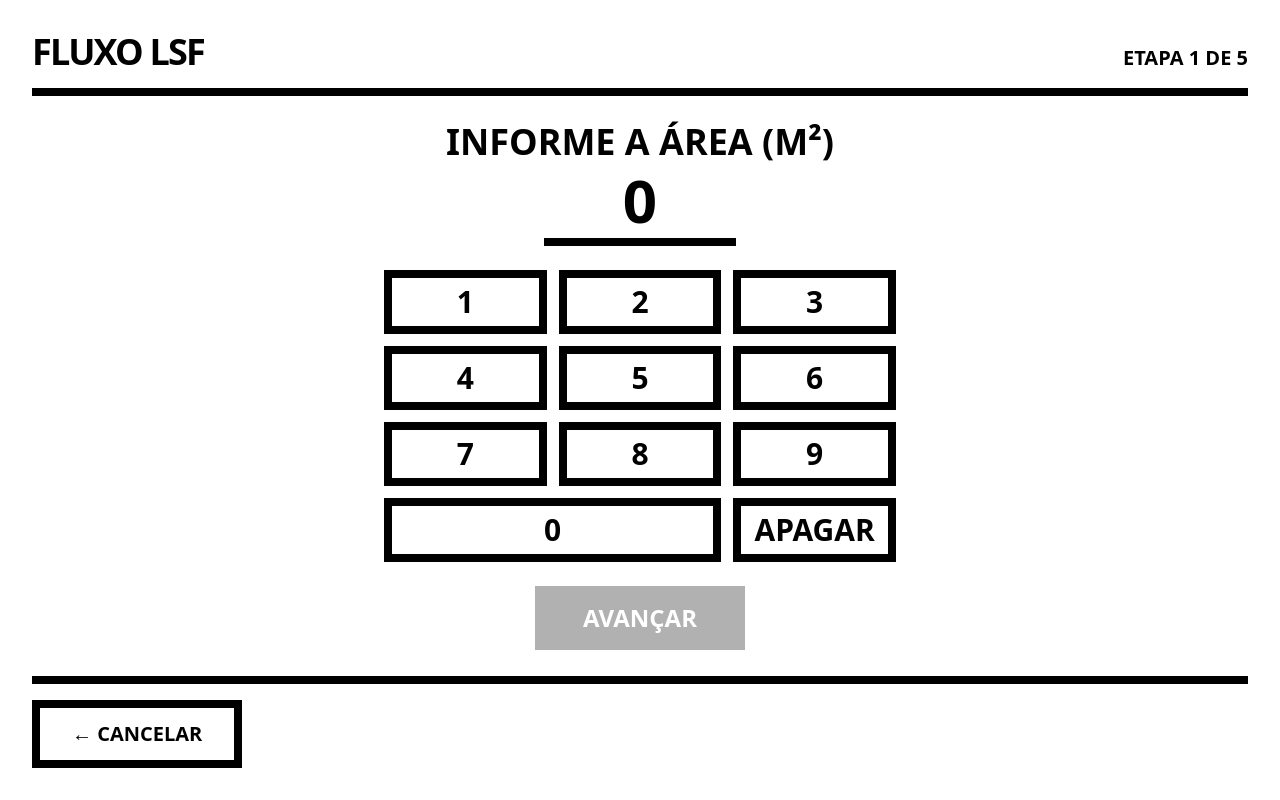
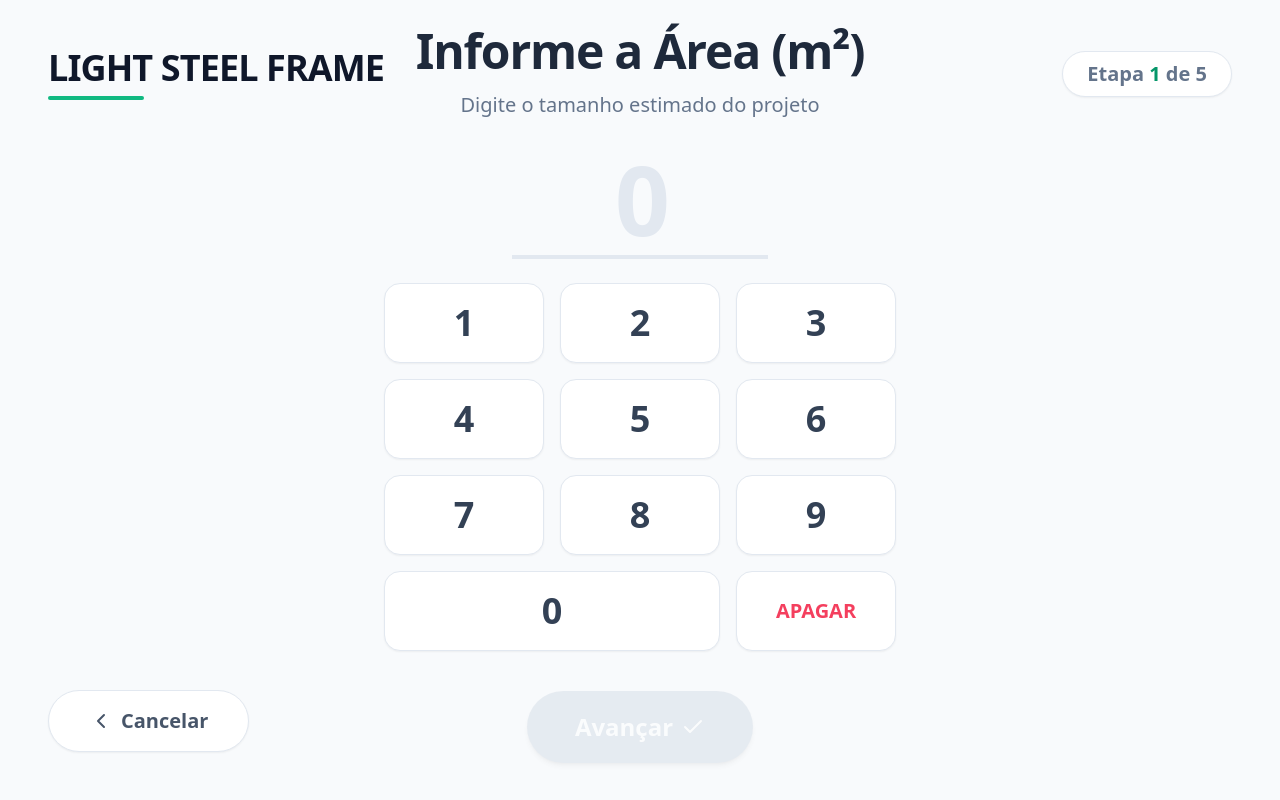
Before and after one commit to pariziigor/Aulevi_Totem_Kiosk, a React (Vite) app in the folder frontend/: page /fluxo/LSF in a window 1280 px wide. Built offline with nearby package versions, Linux system fonts and the light colour scheme.

Commit message:
style(frontend): migrate LSF module to clean corporate design and fix TS/ESLint warnings

```diff
--- a/frontend/src/pages/LSFFlow.tsx
+++ b/frontend/src/pages/LSFFlow.tsx
@@ -4,6 +4,7 @@ import { motion, AnimatePresence } from 'framer-motion';
 import { useKioskStore } from '../store/useKioskStore';
 import { LeadCaptureModal } from '../components/LeadCaptureModal';
 import { KioskService } from '../services/api';
+import { ChevronLeft, Check } from 'lucide-react';
 
 const LSFFlow: React.FC = () => {
   const navigate = useNavigate();
@@ -34,12 +35,14 @@ const LSFFlow: React.FC = () => {
       resetSession();
       navigate('/');
     } catch (error) {
+      // CORREÇÃO 1: Utilizando a variável error para evitar o bloqueio do ESLint
+      console.error("Falha na comunicação com a API:", error);
       alert("ERRO: Falha ao processar orçamento. Tente novamente.");
       setIsProcessing(false);
     }
   };
 
-  // --- SUB-COMPONENTES OTIMIZADOS ---
+  // --- SUB-COMPONENTES OTIMIZADOS PARA CLEAN CORPORATE ---
 
   const Numpad = () => {
     const keys = ['1','2','3','4','5','6','7','8','9','0','APAGAR'];
@@ -49,13 +52,17 @@ const LSFFlow: React.FC = () => {
     };
 
     return (
-      <div className="grid grid-cols-3 gap-3 w-full max-w-lg mx-auto mt-2">
+      <div className="grid grid-cols-3 gap-3 xl:gap-4 w-full max-w-lg mx-auto mt-6">
         {keys.map(k => (
           <motion.button
             key={k}
-            whileTap={{ scale: 0.9, backgroundColor: "#000", color: "#FFF" }}
+            whileTap={{ scale: 0.95 }}
             onClick={() => handleKey(k)}
-            className={`border-8 border-black text-3xl font-black flex items-center justify-center h-16 transition-colors ${k === '0' ? 'col-span-2' : ''}`}
+            className={`
+              bg-white border border-slate-200 shadow-sm rounded-2xl flex items-center justify-center h-16 xl:h-20 transition-all hover:shadow-md hover:border-emerald-300
+              ${k === '0' ? 'col-span-2' : ''}
+              ${k === 'APAGAR' ? 'text-lg xl:text-xl font-bold text-rose-500 bg-rose-50/50 hover:bg-rose-100 border-rose-100' : 'text-3xl xl:text-4xl font-bold text-slate-700'}
+            `}
           >
             {k}
           </motion.button>
@@ -66,37 +73,45 @@ const LSFFlow: React.FC = () => {
 
   const renderStep = () => {
     const stepVariants = {
-      initial: { opacity: 0, x: 50 },
-      animate: { opacity: 1, x: 0, transition: { duration: 0.3 } },
-      exit: { opacity: 0, x: -50, transition: { duration: 0.2 } }
+      initial: { opacity: 0, x: 20 },
+      // CORREÇÃO 2: Adicionado 'as const' para tipagem estrita da propriedade ease
+      animate: { opacity: 1, x: 0, transition: { duration: 0.4, ease: "easeOut" as const } },
+      exit: { opacity: 0, x: -20, transition: { duration: 0.2 } }
     };
 
     switch(step) {
       case 0:
         return (
           <motion.div key="step0" variants={stepVariants} initial="initial" animate="animate" exit="exit" className="flex flex-col items-center w-full">
-            <h2 className="text-4xl font-black uppercase mb-2">Informe a Área (m²)</h2>
-            <div className="text-6xl font-black border-b-8 border-black w-48 text-center pb-2 mb-4">
-              {quoteData.area || '0'}
+            <h2 className="text-3xl xl:text-5xl font-bold text-slate-800 tracking-tight mb-4">Informe a Área (m²)</h2>
+            <p className="text-slate-500 text-lg xl:text-xl mb-8">Digite o tamanho estimado do projeto</p>
+
+            <div className="text-6xl xl:text-8xl font-black text-emerald-600 border-b-4 border-slate-200 w-64 text-center pb-2 tracking-tighter">
+              {quoteData.area || <span className="text-slate-200">0</span>}
             </div>
+
             <Numpad />
+
             <motion.button
               whileTap={{ scale: 0.95 }}
               onClick={handleNext} disabled={!quoteData.area || parseFloat(quoteData.area) <= 0}
-              className="mt-6 bg-black text-white px-12 py-4 text-2xl font-black disabled:opacity-30 disabled:scale-100 uppercase"
+              className="mt-10 bg-emerald-600 text-white rounded-full px-12 py-4 xl:py-5 text-xl xl:text-2xl font-bold disabled:opacity-40 disabled:bg-slate-300 disabled:scale-100 shadow-md hover:bg-emerald-700 transition-all flex items-center gap-2"
             >
-              Avançar
+              Avançar <Check size={24} />
             </motion.button>
           </motion.div>
         );
       case 1:
         return (
           <motion.div key="step1" variants={stepVariants} initial="initial" animate="animate" exit="exit" className="flex flex-col items-center w-full">
-            <h2 className="text-4xl font-black uppercase mb-6">Selecione o Tipo</h2>
-            <div className="grid grid-cols-2 gap-6 w-full max-w-4xl">
+            <h2 className="text-3xl xl:text-5xl font-bold text-slate-800 tracking-tight mb-8 xl:mb-12">Selecione o Tipo</h2>
+            <div className="grid grid-cols-2 gap-6 xl:gap-8 w-full max-w-5xl">
               {['Casa 1 pav', 'Casa 2 pav', 'Galpão', 'Galpão + escritório'].map(t => (
-                <motion.button key={t} whileTap={{ scale: 0.95, backgroundColor: "#000", color: "#FFF" }} onClick={() => { setQuoteData({ tipo: t }); handleNext(); }}
-                  className="border-8 border-black text-2xl font-black p-6 uppercase h-32 flex items-center justify-center text-center">
+                <motion.button key={t}
+                  whileTap={{ scale: 0.98 }}
+                  onClick={() => { setQuoteData({ tipo: t }); handleNext(); }}
+                  className="bg-white border border-slate-200 rounded-[2rem] shadow-sm text-2xl xl:text-3xl font-bold text-slate-700 p-8 xl:p-12 h-40 xl:h-48 flex items-center justify-center text-center transition-all hover:shadow-lg hover:border-emerald-400 hover:text-emerald-700"
+                >
                   {t}
                 </motion.button>
               ))}
@@ -106,11 +121,14 @@ const LSFFlow: React.FC = () => {
       case 2:
         return (
           <motion.div key="step2" variants={stepVariants} initial="initial" animate="animate" exit="exit" className="flex flex-col items-center w-full">
-            <h2 className="text-4xl font-black uppercase mb-6">Padrão de Acabamento</h2>
-            <div className="grid grid-cols-2 gap-6 w-full max-w-4xl">
+            <h2 className="text-3xl xl:text-5xl font-bold text-slate-800 tracking-tight mb-8 xl:mb-12">Padrão de Acabamento</h2>
+            <div className="grid grid-cols-2 gap-6 xl:gap-8 w-full max-w-5xl">
               {['Popular', 'Médio', 'Alto', 'Não se aplica'].map(p => (
-                <motion.button key={p} whileTap={{ scale: 0.95, backgroundColor: "#000", color: "#FFF" }} onClick={() => { setQuoteData({ padrao: p }); handleNext(); }}
-                  className="border-8 border-black text-2xl font-black p-6 uppercase h-32 flex items-center justify-center text-center">
+                <motion.button key={p}
+                  whileTap={{ scale: 0.98 }}
+                  onClick={() => { setQuoteData({ padrao: p }); handleNext(); }}
+                  className="bg-white border border-slate-200 rounded-[2rem] shadow-sm text-2xl xl:text-3xl font-bold text-slate-700 p-8 xl:p-12 h-40 xl:h-48 flex items-center justify-center text-center transition-all hover:shadow-lg hover:border-emerald-400 hover:text-emerald-700"
+                >
                   {p}
                 </motion.button>
               ))}
@@ -120,24 +138,29 @@ const LSFFlow: React.FC = () => {
       case 3:
         return (
           <motion.div key="step3" variants={stepVariants} initial="initial" animate="animate" exit="exit" className="flex flex-col items-center w-full">
-            <h2 className="text-4xl font-black uppercase mb-6">Adicionais</h2>
-            <div className="flex flex-col gap-6 w-full max-w-2xl">
-              <div className="border-8 border-black p-4 flex justify-between items-center">
-                <span className="text-2xl font-black uppercase">Possui Fachada?</span>
+            <h2 className="text-3xl xl:text-5xl font-bold text-slate-800 tracking-tight mb-8 xl:mb-12">Detalhes Adicionais</h2>
+            <div className="flex flex-col gap-6 w-full max-w-3xl">
+
+              {/* Card Toggle 1 */}
+              <div className="bg-white border border-slate-200 rounded-3xl p-6 xl:p-8 flex justify-between items-center shadow-sm">
+                <span className="text-2xl xl:text-3xl font-bold text-slate-700">Possui Fachada?</span>
                 <motion.button whileTap={{ scale: 0.9 }} onClick={() => setQuoteData({ has_facade: !quoteData.has_facade })}
-                  className={`border-8 border-black w-28 py-3 text-xl font-black transition-colors ${quoteData.has_facade ? 'bg-black text-white' : 'bg-white text-black'}`}>
+                  className={`rounded-full w-32 xl:w-40 py-3 xl:py-4 text-lg xl:text-xl font-bold transition-all shadow-sm ${quoteData.has_facade ? 'bg-emerald-600 text-white shadow-emerald-200' : 'bg-slate-100 text-slate-500 border border-slate-200'}`}>
                   {quoteData.has_facade ? 'SIM' : 'NÃO'}
                 </motion.button>
               </div>
-              <div className="border-8 border-black p-4 flex justify-between items-center">
-                <span className="text-2xl font-black uppercase">Projeto Estrutural?</span>
+
+              {/* Card Toggle 2 */}
+              <div className="bg-white border border-slate-200 rounded-3xl p-6 xl:p-8 flex justify-between items-center shadow-sm">
+                <span className="text-2xl xl:text-3xl font-bold text-slate-700">Projeto Estrutural?</span>
                 <motion.button whileTap={{ scale: 0.9 }} onClick={() => setQuoteData({ has_project: !quoteData.has_project })}
-                  className={`border-8 border-black w-28 py-3 text-xl font-black transition-colors ${quoteData.has_project ? 'bg-black text-white' : 'bg-white text-black'}`}>
+                  className={`rounded-full w-32 xl:w-40 py-3 xl:py-4 text-lg xl:text-xl font-bold transition-all shadow-sm ${quoteData.has_project ? 'bg-emerald-600 text-white shadow-emerald-200' : 'bg-slate-100 text-slate-500 border border-slate-200'}`}>
                   {quoteData.has_project ? 'SIM' : 'NÃO'}
                 </motion.button>
               </div>
+
             </div>
-            <motion.button whileTap={{ scale: 0.95 }} onClick={handleNext} className="mt-8 bg-black text-white px-12 py-4 text-2xl font-black uppercase">
+            <motion.button whileTap={{ scale: 0.95 }} onClick={handleNext} className="mt-12 bg-slate-800 text-white rounded-full px-12 py-4 xl:py-5 text-xl xl:text-2xl font-bold shadow-md hover:bg-slate-900 transition-all">
               Ver Resumo
             </motion.button>
           </motion.div>
@@ -145,16 +168,34 @@ const LSFFlow: React.FC = () => {
       case 4:
         return (
           <motion.div key="step4" variants={stepVariants} initial="initial" animate="animate" exit="exit" className="flex flex-col items-center w-full">
-            <h2 className="text-4xl font-black uppercase mb-6">Resumo do Pedido</h2>
-            <div className="w-full max-w-2xl border-8 border-black p-6 text-xl font-bold flex flex-col gap-3 mb-6">
-              <div className="flex justify-between border-b-4 border-gray-200 pb-2"><span className="uppercase">Área:</span><span>{quoteData.area} m²</span></div>
-              <div className="flex justify-between border-b-4 border-gray-200 pb-2"><span className="uppercase">Tipo:</span><span>{quoteData.tipo.toUpperCase()}</span></div>
-              <div className="flex justify-between border-b-4 border-gray-200 pb-2"><span className="uppercase">Padrão:</span><span>{quoteData.padrao.toUpperCase()}</span></div>
-              <div className="flex justify-between border-b-4 border-gray-200 pb-2"><span className="uppercase">Fachada:</span><span>{quoteData.has_facade ? 'SIM' : 'NÃO'}</span></div>
-              <div className="flex justify-between"><span className="uppercase">Projeto:</span><span>{quoteData.has_project ? 'SIM' : 'NÃO'}</span></div>
+            <h2 className="text-3xl xl:text-5xl font-bold text-slate-800 tracking-tight mb-8">Resumo do Pedido</h2>
+
+            <div className="w-full max-w-3xl bg-white border border-slate-200 rounded-[2rem] p-8 xl:p-10 shadow-md text-lg xl:text-2xl font-medium text-slate-600 flex flex-col gap-4 xl:gap-6 mb-10">
+              <div className="flex justify-between border-b border-slate-100 pb-3">
+                <span className="text-slate-400">Área Estimada</span>
+                <span className="font-bold text-slate-800">{quoteData.area} m²</span>
+              </div>
+              <div className="flex justify-between border-b border-slate-100 pb-3">
+                <span className="text-slate-400">Tipo de Construção</span>
+                <span className="font-bold text-slate-800">{quoteData.tipo}</span>
+              </div>
+              <div className="flex justify-between border-b border-slate-100 pb-3">
+                <span className="text-slate-400">Padrão de Acabamento</span>
+                <span className="font-bold text-slate-800">{quoteData.padrao}</span>
+              </div>
+              <div className="flex justify-between border-b border-slate-100 pb-3">
+                <span className="text-slate-400">Possui Fachada</span>
+                <span className="font-bold text-slate-800">{quoteData.has_facade ? 'Sim' : 'Não'}</span>
+              </div>
+              <div className="flex justify-between pb-1">
+                <span className="text-slate-400">Projeto Estrutural</span>
+                <span className="font-bold text-slate-800">{quoteData.has_project ? 'Sim' : 'Não'}</span>
+              </div>
             </div>
-            <motion.button whileTap={{ scale: 0.98 }} onClick={() => setShowLeadModal(true)} className="bg-black text-white px-10 py-5 text-3xl font-black w-full max-w-2xl uppercase">
-              Gerar Orçamento Oficial
+
+            <motion.button whileTap={{ scale: 0.98 }} onClick={() => setShowLeadModal(true)}
+              className="bg-emerald-600 text-white rounded-full px-10 py-5 xl:py-6 text-2xl xl:text-3xl font-bold w-full max-w-3xl shadow-lg shadow-emerald-200 hover:bg-emerald-700 transition-all flex justify-center items-center gap-3">
+              <Check size={32} /> Gerar Orçamento Oficial
             </motion.button>
           </motion.div>
         );
@@ -162,14 +203,20 @@ const LSFFlow: React.FC = () => {
   };
 
   return (
-    <div className="h-screen w-screen bg-white text-black flex flex-col p-8 select-none overflow-hidden">
-      {/* Cabeçalho Proporcional */}
-      <header className="border-b-8 border-black pb-4 mb-4 flex justify-between items-end flex-none">
-        <h1 className="text-4xl font-black tracking-tighter uppercase">Fluxo LSF</h1>
-        <span className="text-xl font-bold uppercase">Etapa {step + 1} de 5</span>
+    <div className="h-screen w-screen bg-slate-50 text-slate-800 flex flex-col p-6 xl:p-12 select-none overflow-hidden font-sans">
+
+      {/* Cabeçalho Clean */}
+      <header className="flex justify-between items-center mb-8 flex-none w-full">
+        <div className="flex flex-col gap-2">
+          <h1 className="text-3xl xl:text-4xl font-black tracking-tight text-slate-900 uppercase">Light Steel Frame</h1>
+          <div className="h-1 w-24 bg-emerald-500 rounded-full"></div>
+        </div>
+        <div className="bg-white border border-slate-200 px-6 py-2 rounded-full shadow-sm">
+          <span className="text-lg xl:text-xl font-bold text-slate-500">Etapa <span className="text-emerald-600">{step + 1}</span> de 5</span>
+        </div>
       </header>
 
-      {/* min-h-0 mantém o Flexbox contido na tela */}
+      {/* Área de Conteúdo */}
       <div className="flex-grow flex items-center justify-center relative w-full h-full min-h-0">
         <AnimatePresence mode="wait">
           {renderStep()}
@@ -177,9 +224,13 @@ const LSFFlow: React.FC = () => {
       </div>
 
       {/* Rodapé Fixo */}
-      <footer className="mt-4 border-t-8 border-black pt-4 flex-none">
-        <motion.button whileTap={{ scale: 0.95 }} onClick={handleBack} className="border-8 border-black px-8 py-3 text-xl font-black uppercase">
-          ← {step === 0 ? 'Cancelar' : 'Voltar'}
+      <footer className="mt-8 flex justify-start flex-none w-full relative">
+        <motion.button
+          whileTap={{ scale: 0.95 }}
+          onClick={handleBack}
+          className="bg-white text-slate-600 border border-slate-200 rounded-full px-8 py-3 xl:px-10 xl:py-4 text-lg xl:text-xl font-bold shadow-sm hover:bg-slate-100 transition-colors flex items-center gap-2"
+        >
+          <ChevronLeft size={24} /> {step === 0 ? 'Cancelar' : 'Voltar'}
         </motion.button>
       </footer>
 
@@ -187,11 +238,16 @@ const LSFFlow: React.FC = () => {
         <LeadCaptureModal onConfirm={submitQuoteFlow} onCancel={() => setShowLeadModal(false)} />
       )}
 
+      {/* Loading State Clean */}
       {isProcessing && (
-        <div className="absolute inset-0 bg-white bg-opacity-90 z-50 flex items-center justify-center flex-col">
-          <div className="w-20 h-20 border-t-8 border-black border-solid rounded-full animate-spin"></div>
-          <p className="text-2xl font-black uppercase mt-6">Calculando Materiais...</p>
-        </div>
+        <motion.div
+          initial={{ opacity: 0 }} animate={{ opacity: 1 }}
+          className="absolute inset-0 bg-slate-50/90 backdrop-blur-sm z-50 flex items-center justify-center flex-col"
+        >
+          <div className="w-20 h-20 border-4 border-slate-200 border-t-emerald-500 rounded-full animate-spin shadow-md"></div>
+          <p className="text-2xl font-bold text-slate-800 mt-8 tracking-tight">Calculando Materiais...</p>
+          <p className="text-slate-500 mt-2">Isso levará apenas alguns segundos</p>
+        </motion.div>
       )}
     </div>
   );
```
